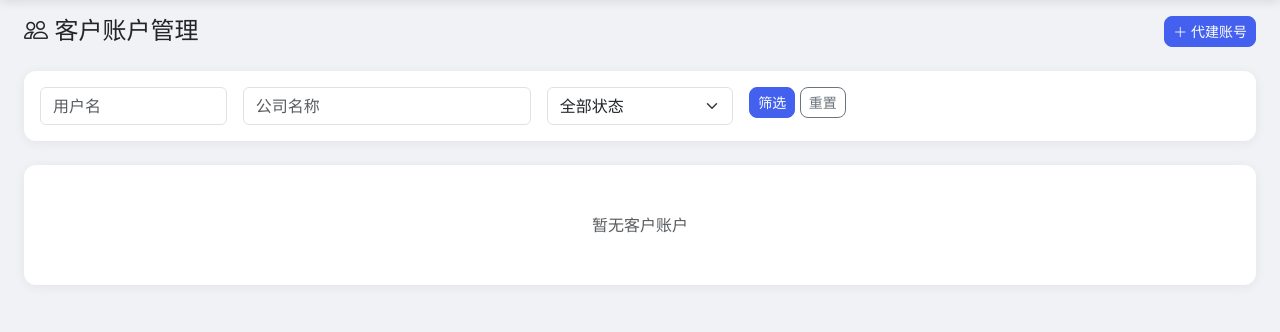
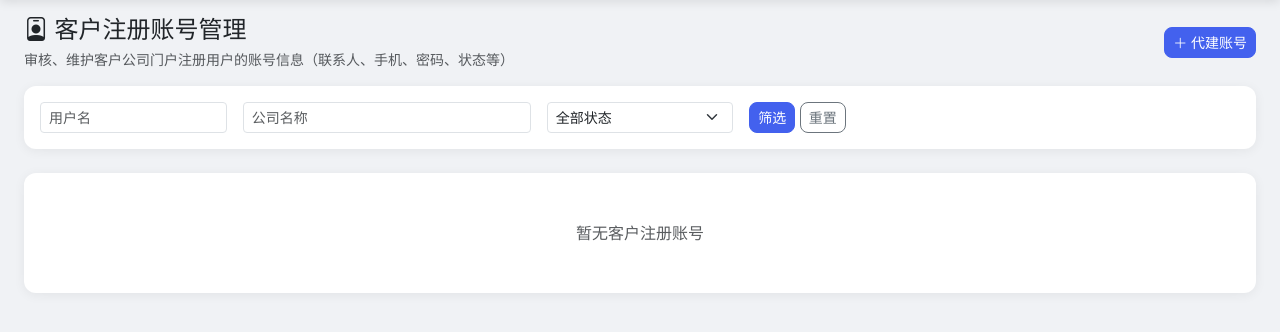
Before and after one commit to czmtxz/project-manager-system, a Flask app: page /admin/client-accounts in a window 1280 px wide; the page is wider, and only the part inside the window is pictured. Shown: the part 152-484 px from the top of that part. Run offline with Flask 3, Linux system fonts and the light colour scheme; the visitor is signed in with stand-in values (Sample User, id 1); data comes from the database, SQL or seed files in the repository.

Commit message:
Auto sync 2026-05-31 23:35:35

```diff
--- a/templates/admin_client_accounts.html
+++ b/templates/admin_client_accounts.html
@@ -1,29 +1,30 @@
 {% extends staff_layout|default('nav_base.html') %}
-{% block title %}客户账户管理 - 客户协同{% endblock %}
+{% block title %}客户注册账号管理{% endblock %}
 {% block content %}
 <div class="container-fluid px-4">
-    <div class="d-flex justify-content-between align-items-center mb-4">
-        <h4 class="mb-0"><i class="bi bi-people"></i> 客户账户管理</h4>
-        {% if can_collab_authorize %}
+    <div class="d-flex flex-wrap justify-content-between align-items-center mb-3 gap-2">
+        <div>
+            <h4 class="mb-1"><i class="bi bi-person-badge"></i> 客户注册账号管理</h4>
+            <p class="text-muted small mb-0">审核、维护客户公司门户注册用户的账号信息（联系人、手机、密码、状态等）</p>
+        </div>
         <button type="button" class="btn btn-primary btn-sm" data-bs-toggle="modal" data-bs-target="#addClientModal">
             <i class="bi bi-plus-lg"></i> 代建账号
         </button>
-        {% endif %}
     </div>
 
     <div class="card mb-4">
         <div class="card-body">
             <form method="GET" class="row g-3">
                 <div class="col-md-2">
-                    <input type="text" class="form-control" name="username" placeholder="用户名"
+                    <input type="text" class="form-control form-control-sm" name="username" placeholder="用户名"
                            value="{{ request.args.get('username', '') }}">
                 </div>
                 <div class="col-md-3">
-                    <input type="text" class="form-control" name="company_name" placeholder="公司名称"
+                    <input type="text" class="form-control form-control-sm" name="company_name" placeholder="公司名称"
                            value="{{ request.args.get('company_name', '') }}">
                 </div>
                 <div class="col-md-2">
-                    <select class="form-select" name="status">
+                    <select class="form-select form-select-sm" name="status">
                         <option value="">全部状态</option>
                         <option value="pending" {% if request.args.get('status') == 'pending' %}selected{% endif %}>待审核</option>
                         <option value="approved" {% if request.args.get('status') == 'approved' %}selected{% endif %}>已激活</option>
@@ -43,7 +44,7 @@
         <div class="card-body p-0">
             {% if accounts %}
             <div class="table-responsive">
-                <table class="table table-hover mb-0">
+                <table class="table table-hover table-sm mb-0">
                     <thead class="table-light">
                         <tr>
                             <th>用户名</th>
@@ -53,9 +54,6 @@
                             <th>手机</th>
                             <th>状态</th>
                             <th class="text-end">余额</th>
-                            <th class="text-end">累计充值</th>
-                            <th class="text-end">累计扣减</th>
-                            <th>客户登录</th>
                             <th>注册时间</th>
                             <th>操作</th>
                         </tr>
@@ -63,14 +61,14 @@
                     <tbody>
                         {% for acc in accounts %}
                         <tr>
-                            <td>{{ acc.username }}</td>
-                            <td><strong>{{ acc.company_name or '-' }}</strong></td>
-                            <td>{{ acc.customer_master_name or '未绑定' }}</td>
+                            <td><strong>{{ acc.username }}</strong></td>
+                            <td>{{ acc.company_name or '-' }}</td>
+                            <td class="small">{{ acc.customer_master_name or '未绑定' }}</td>
                             <td>{{ acc.contact_name or '-' }}</td>
                             <td>{{ acc.phone or '-' }}</td>
                             <td>
                                 {% if acc.status == 'pending' %}
-                                <span class="badge bg-warning">待审核</span>
+                                <span class="badge bg-warning text-dark">待审核</span>
                                 {% elif acc.status in ('approved', 'active') %}
                                 <span class="badge bg-success">已激活</span>
                                 {% elif acc.status == 'rejected' %}
@@ -82,39 +80,30 @@
                                 {% endif %}
                             </td>
                             <td class="text-end">{{ "%.2f"|format(acc.balance or 0) }}</td>
-                            <td class="text-end text-success">{{ "%.2f"|format(acc.total_recharge or 0) }}</td>
-                            <td class="text-end text-danger">{{ "%.2f"|format(acc.total_deduct or 0) }}</td>
-                            <td class="text-nowrap">
-                                {% set portal_url = (public_base_url or request.url_root) ~ 'portal/login' %}
-                                <a href="{{ portal_url }}" target="_blank" class="small text-decoration-none" title="客户登录入口">
-                                    <i class="bi bi-box-arrow-up-right"></i> 登录入口
-                                </a>
-                                <button type="button" class="btn btn-sm btn-link p-0 ms-1 align-baseline copy-login"
-                                        data-url="{{ portal_url }}" data-user="{{ acc.username }}" title="复制登录地址和账号">
-                                    <i class="bi bi-clipboard"></i>
-                                </button>
-                            </td>
-                            <td>{{ (acc.created_at or '')[:16] }}</td>
+                            <td class="small text-nowrap">{{ (acc.created_at or '')[:16] }}</td>
                             <td class="text-nowrap">
                                 {% if acc.customer_id %}
-                                <a href="{{ url_for('admin_client_workspace', customer_id=acc.customer_id) }}" class="btn btn-sm btn-outline-dark">工作台</a>
+                                <a href="{{ url_for('admin_client_workspace', customer_id=acc.customer_id) }}" class="btn btn-sm btn-outline-dark py-0">工作台</a>
                                 {% endif %}
-                                {% if can_collab_authorize %}
+                                <button type="button" class="btn btn-sm btn-outline-secondary py-0"
+                                        data-bs-toggle="modal" data-bs-target="#edit{{ acc.id }}">编辑</button>
+                                <button type="button" class="btn btn-sm btn-outline-primary py-0"
+                                        data-bs-toggle="modal" data-bs-target="#pwd{{ acc.id }}">密码</button>
+                                <button type="button" class="btn btn-sm btn-outline-info py-0"
+                                        data-bs-toggle="modal" data-bs-target="#bind{{ acc.id }}">绑定</button>
                                 {% if acc.status == 'pending' %}
-                                <a href="{{ url_for('admin_client_account_approve', id=acc.id) }}" class="btn btn-sm btn-success" title="通过">通过</a>
-                                <a href="{{ url_for('admin_client_account_reject', id=acc.id) }}" class="btn btn-sm btn-outline-danger">拒绝</a>
+                                <a href="{{ url_for('admin_client_account_approve', id=acc.id) }}" class="btn btn-sm btn-success py-0">通过</a>
+                                <a href="{{ url_for('admin_client_account_reject', id=acc.id) }}" class="btn btn-sm btn-outline-danger py-0">拒绝</a>
                                 {% elif acc.status in ('approved', 'active') %}
-                                <form method="POST" action="{{ url_for('admin_client_account_disable', id=acc.id) }}" class="d-inline">
-                                    <button type="submit" class="btn btn-sm btn-warning">禁用</button>
+                                <form method="POST" action="{{ url_for('admin_client_account_disable', id=acc.id) }}" class="d-inline"
+                                      onsubmit="return confirm('确认禁用该账号？');">
+                                    <button type="submit" class="btn btn-sm btn-warning py-0">禁用</button>
                                 </form>
                                 {% elif acc.status == 'disabled' %}
                                 <form method="POST" action="{{ url_for('admin_client_account_enable', id=acc.id) }}" class="d-inline">
-                                    <button type="submit" class="btn btn-sm btn-success">启用</button>
+                                    <button type="submit" class="btn btn-sm btn-success py-0">启用</button>
                                 </form>
                                 {% endif %}
-                                <button type="button" class="btn btn-sm btn-outline-primary" data-bs-toggle="modal" data-bs-target="#bind{{ acc.id }}">绑定</button>
-                                {% endif %}
-                                <a href="{{ url_for('admin_client_recharges') }}?client_id={{ acc.id }}" class="btn btn-sm btn-outline-secondary">充值</a>
                             </td>
                         </tr>
                         {% endfor %}
@@ -122,7 +111,7 @@
                 </table>
             </div>
             {% else %}
-            <div class="text-center py-5 text-muted">暂无客户账户</div>
+            <div class="text-center py-5 text-muted">暂无客户注册账号</div>
             {% endif %}
         </div>
     </div>
@@ -130,11 +119,11 @@
     {% if accounts %}
     <div class="card mt-4">
         <div class="card-body">
-            <div class="row text-center">
-                <div class="col-md-3"><div class="text-muted">账户总数</div><div class="h4">{{ total_accounts }}</div></div>
-                <div class="col-md-3"><div class="text-muted">待审核</div><div class="h4 text-warning">{{ pending_count }}</div></div>
-                <div class="col-md-3"><div class="text-muted">已激活</div><div class="h4 text-success">{{ active_count }}</div></div>
-                <div class="col-md-3"><div class="text-muted">余额合计</div><div class="h4">{{ "%.2f"|format(total_balance) }}</div></div>
+            <div class="row text-center g-3">
+                <div class="col-md-3"><div class="text-muted small">账号总数</div><div class="h4 mb-0">{{ total_accounts }}</div></div>
+                <div class="col-md-3"><div class="text-muted small">待审核</div><div class="h4 mb-0 text-warning">{{ pending_count }}</div></div>
+                <div class="col-md-3"><div class="text-muted small">已激活</div><div class="h4 mb-0 text-success">{{ active_count }}</div></div>
+                <div class="col-md-3"><div class="text-muted small">余额合计</div><div class="h4 mb-0">{{ "%.2f"|format(total_balance) }}</div></div>
             </div>
         </div>
     </div>
@@ -145,7 +134,7 @@
     <div class="modal-dialog">
         <div class="modal-content">
             <form method="POST" action="{{ url_for('admin_client_accounts_create') }}">
-                <div class="modal-header"><h5 class="modal-title">代建客户账号</h5>
+                <div class="modal-header"><h5 class="modal-title">代建客户注册账号</h5>
                     <button type="button" class="btn-close" data-bs-dismiss="modal"></button></div>
                 <div class="modal-body">
                     <div class="mb-3"><label class="form-label">用户名 *</label>
@@ -167,7 +156,7 @@
                         <input type="text" name="phone" class="form-control"></div>
                 </div>
                 <div class="modal-footer">
-                    <button type="submit" class="btn btn-primary">创建</button>
+                    <button type="submit" class="btn btn-primary">创建并激活</button>
                 </div>
             </form>
         </div>
@@ -175,6 +164,41 @@
 </div>
 
 {% for acc in accounts %}
+<div class="modal fade" id="edit{{ acc.id }}" tabindex="-1">
+    <div class="modal-dialog">
+        <div class="modal-content">
+            <form method="POST" action="{{ url_for('admin_client_account_update', id=acc.id) }}">
+                <div class="modal-header"><h6 class="modal-title">编辑账号 — {{ acc.username }}</h6>
+                    <button type="button" class="btn-close" data-bs-dismiss="modal"></button></div>
+                <div class="modal-body">
+                    <div class="mb-2"><label class="form-label small">用户名</label>
+                        <input type="text" class="form-control form-control-sm" value="{{ acc.username }}" disabled></div>
+                    <div class="mb-2"><label class="form-label small">公司名称 *</label>
+                        <input type="text" name="company_name" class="form-control form-control-sm" value="{{ acc.company_name or '' }}" required></div>
+                    <div class="mb-2"><label class="form-label small">联系人</label>
+                        <input type="text" name="contact_name" class="form-control form-control-sm" value="{{ acc.contact_name or '' }}"></div>
+                    <div class="mb-2"><label class="form-label small">手机</label>
+                        <input type="text" name="phone" class="form-control form-control-sm" value="{{ acc.phone or '' }}"></div>
+                </div>
+                <div class="modal-footer"><button type="submit" class="btn btn-primary btn-sm">保存</button></div>
+            </form>
+        </div>
+    </div>
+</div>
+<div class="modal fade" id="pwd{{ acc.id }}" tabindex="-1">
+    <div class="modal-dialog modal-sm">
+        <div class="modal-content">
+            <form method="POST" action="{{ url_for('admin_client_account_reset_password', id=acc.id) }}">
+                <div class="modal-header"><h6 class="modal-title">重置密码 — {{ acc.username }}</h6>
+                    <button type="button" class="btn-close" data-bs-dismiss="modal"></button></div>
+                <div class="modal-body">
+                    <input type="password" name="password" class="form-control" required minlength="6" placeholder="新密码（至少6位）">
+                </div>
+                <div class="modal-footer"><button type="submit" class="btn btn-primary btn-sm">确定</button></div>
+            </form>
+        </div>
+    </div>
+</div>
 <div class="modal fade" id="bind{{ acc.id }}" tabindex="-1">
     <div class="modal-dialog modal-sm">
         <div class="modal-content">
@@ -182,7 +206,7 @@
                 <div class="modal-header"><h6 class="modal-title">绑定客户主数据</h6>
                     <button type="button" class="btn-close" data-bs-dismiss="modal"></button></div>
                 <div class="modal-body">
-                    <select name="customer_id" class="form-select" required>
+                    <select name="customer_id" class="form-select form-select-sm" required>
                         {% for c in customers %}
                         <option value="{{ c.id }}" {% if acc.customer_id == c.id %}selected{% endif %}>{{ c.name }}</option>
                         {% endfor %}
@@ -195,25 +219,3 @@
 </div>
 {% endfor %}
 {% endblock %}
-
-{% block extra_js %}
-<script>
-document.querySelectorAll('.copy-login').forEach(function (btn) {
-    btn.addEventListener('click', function () {
-        var text = '客户登录地址：' + this.dataset.url + '\n登录账号：' + this.dataset.user;
-        var done = () => {
-            var icon = this.querySelector('i');
-            if (icon) { icon.className = 'bi bi-check-lg text-success'; setTimeout(() => icon.className = 'bi bi-clipboard', 1500); }
-        };
-        if (navigator.clipboard && navigator.clipboard.writeText) {
-            navigator.clipboard.writeText(text).then(done).catch(done);
-        } else {
-            var ta = document.createElement('textarea');
-            ta.value = text; document.body.appendChild(ta); ta.select();
-            try { document.execCommand('copy'); } catch (e) {}
-            document.body.removeChild(ta); done();
-        }
-    });
-});
-</script>
-{% endblock %}
--- a/templates/collab_base.html
+++ b/templates/collab_base.html
@@ -36,7 +36,7 @@
                     <li class="nav-item">
                         <a class="nav-link {% if request.endpoint == 'admin_client_accounts' %}active{% endif %}"
                            href="{{ url_for('admin_client_accounts') }}">
-                            <i class="bi bi-person-badge"></i> 客户账户
+                            <i class="bi bi-person-badge"></i> 注册账号
                         </a>
                     </li>
                     <li class="nav-item">
--- a/templates/nav_base.html
+++ b/templates/nav_base.html
@@ -156,7 +156,7 @@
                             </a></li>
                             {% if can_collab_authorize %}
                             <li><a class="dropdown-item" href="{{ url_for('admin_client_accounts') }}">
-                                <i class="bi bi-person-badge"></i> 客户账户管理
+                                <i class="bi bi-person-badge"></i> 注册账号管理
                             </a></li>
                             {% endif %}
                             <li><a class="dropdown-item" href="{{ url_for('admin_client_recharges') }}">
```
